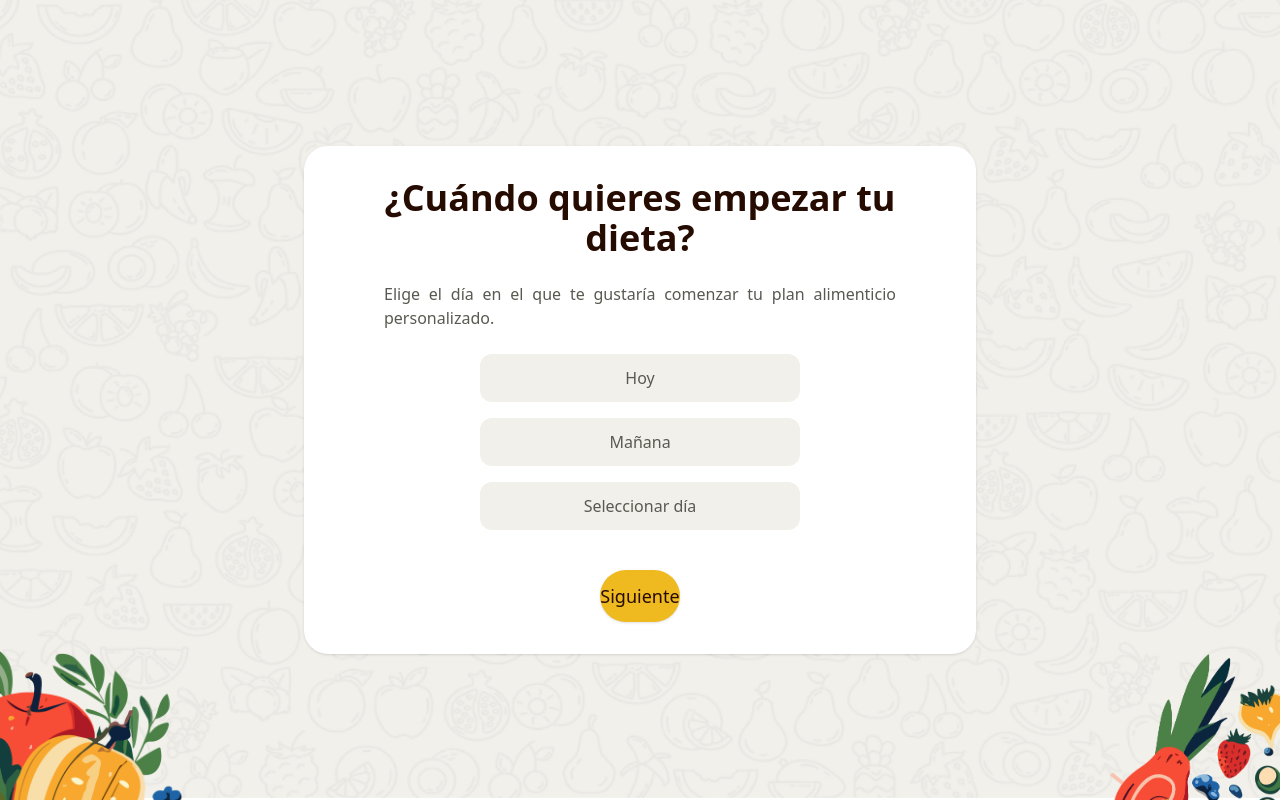
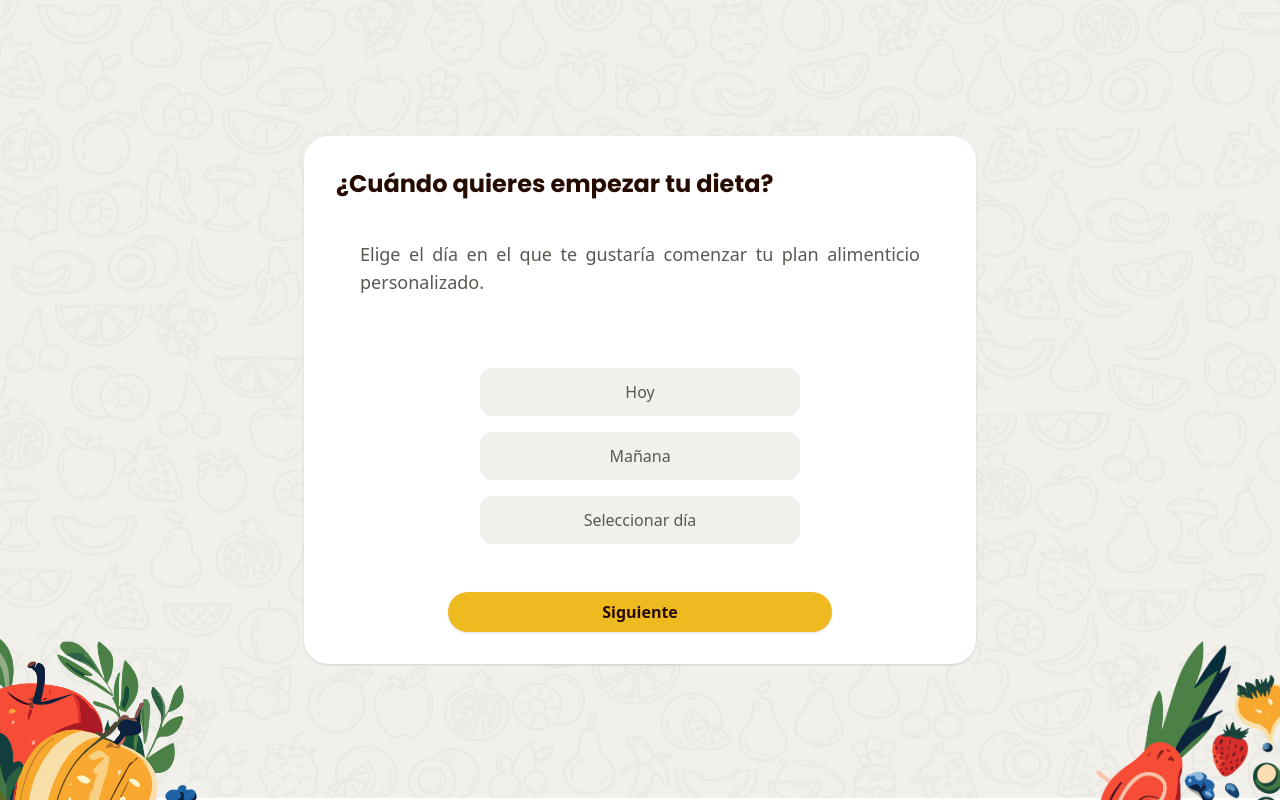
Before and after one commit to Rafiky724/NutrIA, a React (Vite) app in the folder frontend/: page /startDiet in a window 1280 px wide. Built offline with nearby package versions, Linux system fonts and the light colour scheme; no server answers; sample sign-in values are in the browser's storage.

Commit message:
Update StartDiet.tsx

```diff
--- a/frontend/src/pages/Onboarding/StartDiet.tsx
+++ b/frontend/src/pages/Onboarding/StartDiet.tsx
@@ -82,12 +82,12 @@ export default function StartDiet() {
 
   return (
     <div className="min-h-screen bg-[url('/Background/Back.png')] bg-cover bg-center flex items-center justify-center px-4 sm:px-6 py-6">
-      <div className="bg-white w-full max-w-2xl rounded-3xl shadow p-8 flex flex-col gap-6 text-center">
-        <h1 className="text-2xl sm:text-3xl md:text-4xl font-bold text-brown">
+      <div className="bg-white w-full max-w-2xl rounded-3xl shadow p-8 flex flex-col gap-6 text-center z-50">
+        <h1 className="ft-bold text-lg sm:text-xl md:text-2xl text-brown text-center md:text-left mb-4">
           ¿Cuándo quieres empezar tu dieta?
         </h1>
 
-        <p className="text-gray font-light px-8 sm:px-12 text-justify">
+        <p className="text-gray mb-8 sm:mb-12 text-sm sm:text-base md:text-lg text-justify px-2 sm:px-6">
           Elige el día en el que te gustaría comenzar tu plan alimenticio
           personalizado.
         </p>
@@ -142,7 +142,7 @@ export default function StartDiet() {
 
         <button
           onClick={handleNext}
-          className="w-full sm:w-auto mx-auto mt-4 py-3 rounded-full font-medium transition bg-yellow text-brown shadow cursor-pointer text-lg"
+          className="w-full sm:w-sm bg-yellow mt-6 text-brown font-semibold py-2 rounded-full shadow text-md mx-auto cursor-pointer hover:scale-105 transition"
         >
           Siguiente
         </button>
@@ -167,11 +167,12 @@ export default function StartDiet() {
         />
       )}
 
-      {/* Decoraciones */}
-      <div className="absolute left-0 bottom-0 z-10 w-24 sm:w-36 md:w-48">
+      {/* Decorations */}
+      <div className="absolute bottom-0 left-0 z-10 w-24 sm:w-40 md:w-52 2xl:w-80">
         <FruitLeft />
       </div>
-      <div className="absolute right-0 bottom-0 z-10 w-24 sm:w-36 md:w-48">
+
+      <div className="absolute bottom-0 right-0 z-10 w-24 sm:w-40 md:w-52 2xl:w-80">
         <FruitRight />
       </div>
     </div>
```
